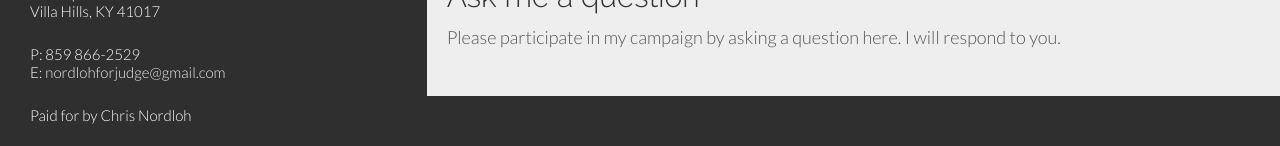
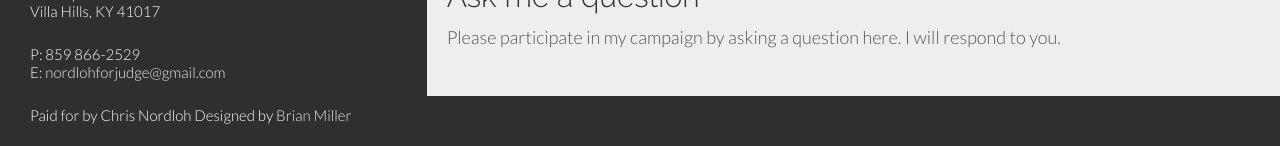
Before and after one commit to NORDLOHFORJUDGE/NordlohForJudge, a Jekyll site: the page built from index.html, in a window 1280 px wide and 900 px high, scrolled down 4561 px. Shown: the part 751-897 px from the top of the window. Built offline with Jekyll 4.4.1, drawn with Linux system fonts in a browser that asks for light colours; Markdown is read by kramdown in place of the engine named in the settings; comment, search, counter and statistics services are not loaded.

Commit message:
added Brian Miller link

```diff
--- a/_includes/contact.md
+++ b/_includes/contact.md
@@ -8,3 +8,4 @@ P: 859  866-2529
 E: [nordlohforjudge@gmail.com](mailto:nordlohforjudge@gmail.com)
 
 Paid for by Chris Nordloh
+Designed by [Brian Miller](http://brianzmiller.com "Brian Miller")
```
